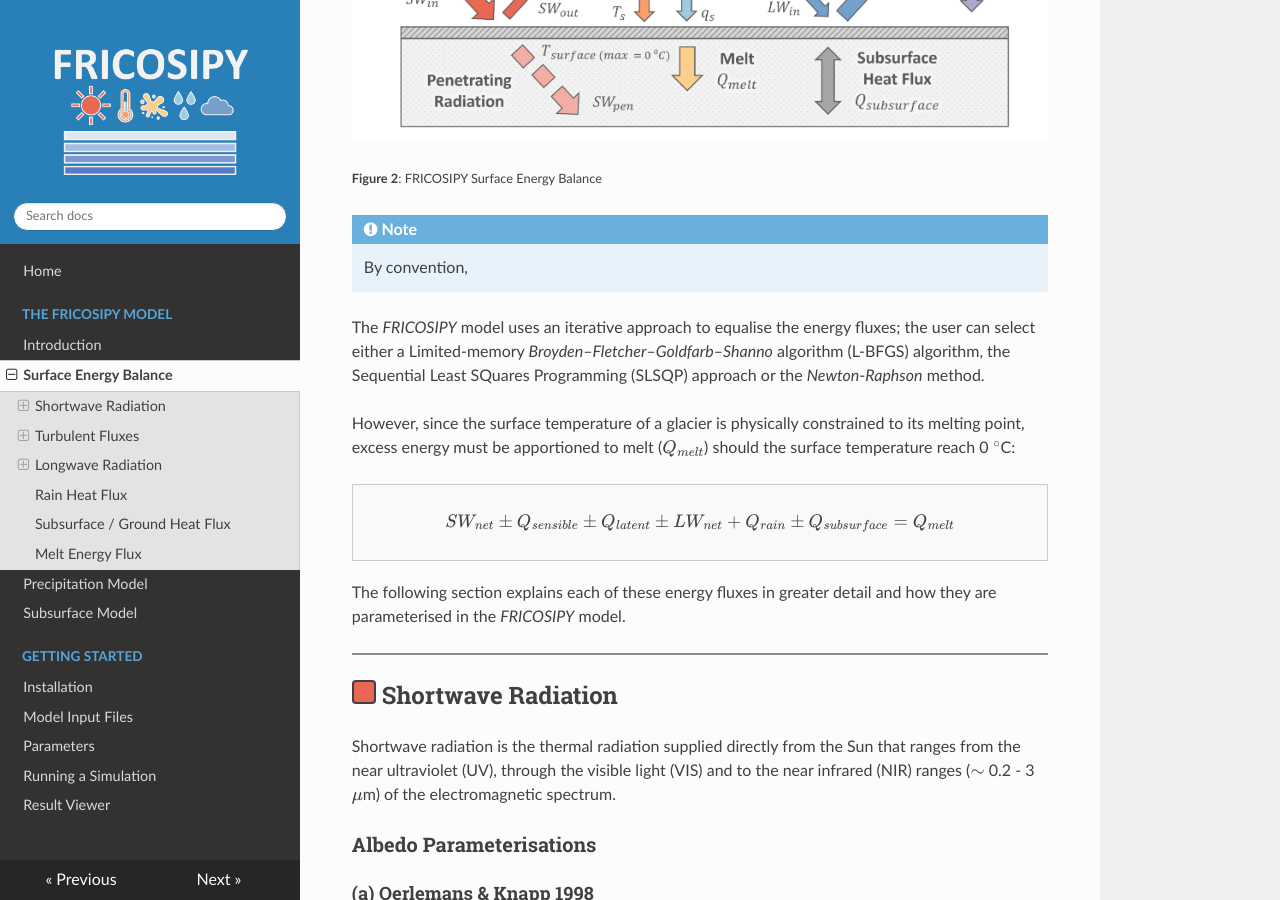
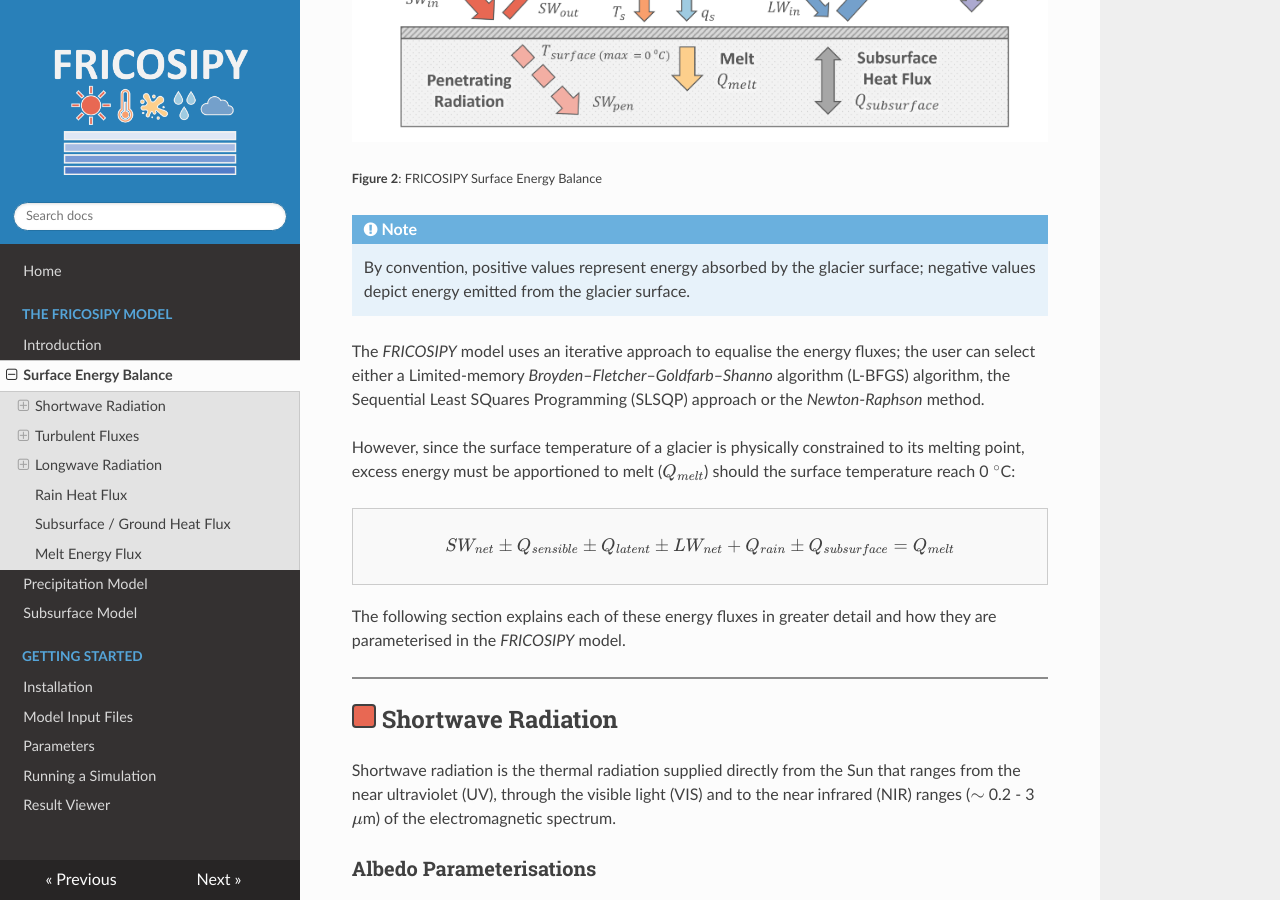
Before and after one commit to MarcusGastaldello/FRICOSIPY, an MkDocs documentation site: the page built from docs/surface_energy_balance.md, in a window 1280 px wide and 900 px high, scrolled down 622 px. Built offline with MkDocs 1.6.1, drawn with Linux system fonts in a browser that asks for light colours; nearby versions of some CDN libraries.

Commit message:
Update surface_energy_balance.md

```diff
--- a/docs/surface_energy_balance.md
+++ b/docs/surface_energy_balance.md
@@ -16,7 +16,7 @@ $$
 
 !!! note
 
-    By convention,
+    By convention, positive values represent energy absorbed by the glacier surface; negative values depict energy emitted from the glacier surface.
 
 The *FRICOSIPY* model uses an iterative approach to equalise the energy fluxes; the user can select either a Limited-memory *Broyden*–*Fletcher*–*Goldfarb*–*Shanno* algorithm (L-BFGS) algorithm, the Sequential Least SQuares Programming (SLSQP) approach or the *Newton*-*Raphson* method.
 
```
